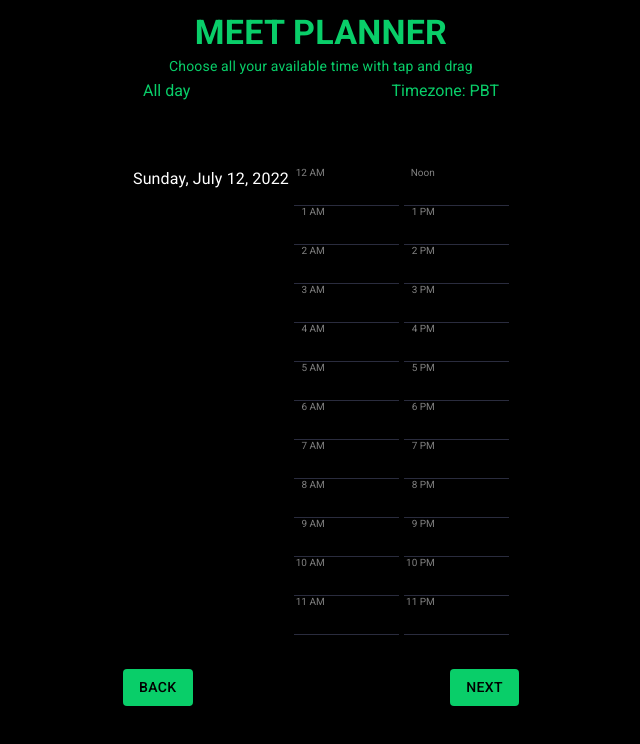
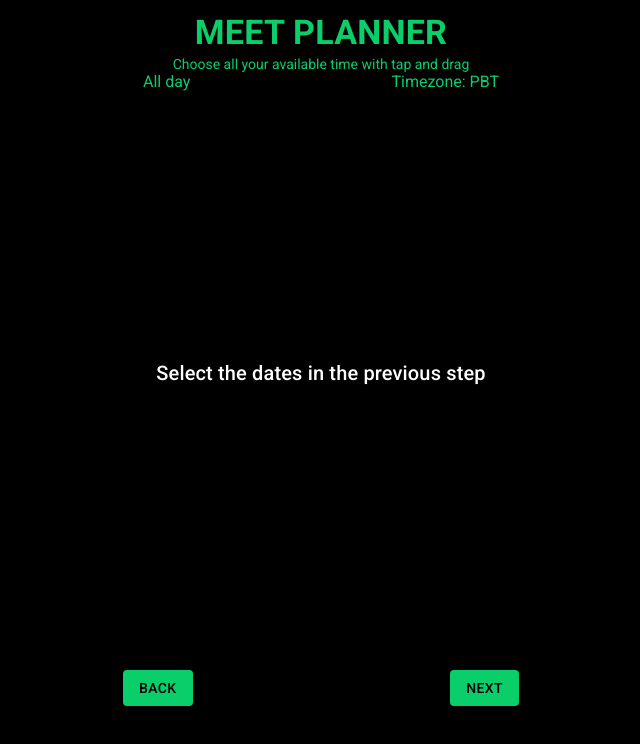
Before and after one commit to ramusee/meet_planner, a React (Create React App) app: page /timing in a window 1280 px wide. Shown: the top 744 px of the page, without its empty margins (319-959 px from the left). Built offline with nearby package versions, Linux system fonts and the light colour scheme.

Commit message:
add date tabs

```diff
--- a/src/App.css
+++ b/src/App.css
@@ -9,6 +9,6 @@
 }
 @media screen and (min-width: 320px) and (max-width: 374px) {
 	.app {
-		height: 515px;
+		height: 510px;
 	}
 }
--- a/src/components/timingComponents/datesPanel/DatesPanel.jsx
+++ b/src/components/timingComponents/datesPanel/DatesPanel.jsx
@@ -16,12 +16,17 @@ const shortNameDay = {
 
 const DatesPanel = () => {
 	const dates = useSelector(state => state.mainReducer.interface.dates);
+	const currentDate = useSelector(state => state.mainReducer.interface.currentDate);
 	const dispatch = useDispatch();
 	const handlerDateClick = (date) => {
 		dispatch(setCurrentDate(date));
 	};
 	return (
-		<Stack px="10px" direction="row" spacing={1}>
+		<Stack px="10px" direction="row" spacing={1}
+			   sx={{
+				   overflow: 'auto',
+			   }}
+		>
 			{dates.map(item => (
 				<Stack key={item.date} alignItems="center">
 					<Typography variant="body2"
@@ -35,7 +40,7 @@ const DatesPanel = () => {
 							 display: 'flex',
 							 justifyContent: 'center',
 							 alignItems: 'center',
-							 backgroundColor: '#ffffff',
+							 backgroundColor: currentDate===item.date ? '#ffffff' : '#000000',
 							 borderRadius: '50px',
 							 height: '30px',
 							 width: '30px',
@@ -43,9 +48,11 @@ const DatesPanel = () => {
 						 }}>
 						<Typography variant="body2"
 									component="span"
-									fontWeight="600"
+									fontWeight="500"
 									fontSize="16px"
-									color="black"
+									sx={{
+										color: currentDate===item.date ? '#000000' : '#ffffff'
+									}}
 						>
 							{new DateObject(item.date).day}
 						</Typography>
--- /dev/null
+++ b/src/components/timingComponents/timeTable/TimeTable.jsx
@@ -0,0 +1,30 @@
+import React from 'react';
+import {Box, Typography} from "@mui/material";
+import s from "../../../pages/timing/timing.module.css";
+import {DateObject} from "react-multi-date-picker";
+import {TimetableList} from "../timeTableList/TimetableList";
+import {useSelector} from "react-redux";
+
+const hoursAM = ['12 AM', '1 AM', '2 AM', '3 AM', '4 AM',
+	'5 AM', '6 AM', '7 AM', '8 AM', '9 AM', '10 AM', '11 AM'];
+const hoursPM = ['Noon', '1 PM', '2 PM', '3 PM', '4 PM',
+	'5 PM', '6 PM', '7 PM', '8 PM', '9 PM', '10 PM', '11 PM'
+];
+
+const TimeTable = ({date}) => {
+	const currentDate = useSelector(state => state.mainReducer.interface.currentDate)
+	console.log(date, currentDate);
+	return (
+		currentDate === date ? <Box>
+			<Typography className={s.date}>
+				{new DateObject(date).format("dddd MMMM D, YYYY")}
+			</Typography>
+			<Box className={s.timetable}>
+				<TimetableList hours={hoursAM} date={date}/>
+				<TimetableList hours={hoursPM} date={date}/>
+			</Box>
+		</Box> : null
+	);
+};
+
+export {TimeTable};
--- a/src/components/timingComponents/timeTableList/TimetableList.jsx
+++ b/src/components/timingComponents/timeTableList/TimetableList.jsx
@@ -2,7 +2,7 @@ import React, {useEffect, useRef} from 'react';
 import {TimeTableItem} from "./timeTableItem/TimeTableItem";
 import s from './timetableList.module.css'
 
-const TimetableList = ({hours}) => {
+const TimetableList = ({hours, date}) => {
 	useEffect(() => {
 		listRef.current.onpointerdown = () => {
 			return false;
@@ -16,6 +16,7 @@ const TimetableList = ({hours}) => {
 			{hours.map(hour => (
 				<TimeTableItem key={hour}
 							   hour={hour}
+							   date={date}
 							   listRef={listRef}
 				/>
 			))}
--- a/src/components/timingComponents/timeTableList/eventBlock/EventBlock.jsx
+++ b/src/components/timingComponents/timeTableList/eventBlock/EventBlock.jsx
@@ -10,7 +10,7 @@ import {useDispatch, useSelector} from "react-redux";
 import {deleteSlot, setRanges} from "../../../../store/slices/mainSlice";
 import s from './eventBlock.module.css';
 
-const EventBlock = ({listRef, hour}) => {
+const EventBlock = ({listRef, date, hour}) => {
 	const [isVisibleBlock, setIsVisibleBlock] = useState(false);
 	const [timeStart, setTimeStart] = useState(null);
 	const [timeEnd, setTimeEnd] = useState(null);
@@ -23,12 +23,12 @@ const EventBlock = ({listRef, hour}) => {
 	const refBottom = useRef(null);
 	const refDelete = useRef(null);
 	const ampm = hour === 'Noon' ? 'PM' : hour.slice(-2);
-	let ranges = [];
+	let ranges = []
 	dates.forEach(item => {
-		if(item.date === currentDate) ranges = item.ranges;
+		if(item.date === currentDate) {
+			ranges = item.ranges;
+		}
 	});
-	console.log(dates);
-	console.log(ranges);
 
 	useEffect(() => {
 		const resizeableEl = ref.current;
@@ -41,7 +41,7 @@ const EventBlock = ({listRef, hour}) => {
 		let topElInList = topEl - listPosition.top;
 		let bottomElInList = bottomEl - listPosition.top;
 		let closestBorder;
-		if (!isChange) {
+		if (!isChange && date===currentDate) {
 			ranges.forEach(item => {
 				if (item.id === hour) {
 					setIsVisibleBlock(true);
--- a/src/components/timingComponents/timeTableList/timeTableItem/TimeTableItem.jsx
+++ b/src/components/timingComponents/timeTableList/timeTableItem/TimeTableItem.jsx
@@ -2,7 +2,7 @@ import React from 'react';
 import {EventBlock} from "../eventBlock/EventBlock";
 import s from '../timetableList.module.css'
 
-const TimeTableItem = ({hour, listRef}) => {
+const TimeTableItem = ({hour, listRef, date}) => {
 	return (
 		<li className={s.timetable__item}
 		>
@@ -11,7 +11,7 @@ const TimeTableItem = ({hour, listRef}) => {
 						</span>
 			<EventBlock listRef={listRef}
 						hour={hour}
-
+						date={date}
 			/>
 		</li>
 	);
--- a/src/components/timingComponents/timeTableList/timetableList.module.css
+++ b/src/components/timingComponents/timeTableList/timetableList.module.css
@@ -20,7 +20,7 @@
 
 @media screen and (min-width: 320px) and (max-width: 374px) {
 	.timetable__item {
-		min-height: 28px;
+		min-height: 29px;
 	}
 }
 @media screen and (min-width: 375px) and (max-width: 390px)  {
--- a/src/pages/concurrences/Concurrences.jsx
+++ b/src/pages/concurrences/Concurrences.jsx
@@ -28,31 +28,6 @@ const Concurrences = () => {
 					>
 						Timezone: PDT
 					</Typography>
-					</Stack>
-					<Stack direction="row"
-						   justifyContent="space-between"
-						   mt="10px"
-						   p="10px"
-						   sx={{
-							   border: "1px solid grey",
-							   borderRadius: "10px",
-						   }}
-					>
-						<Stack direction="row"
-							   justifyContent="space-between"
-							   width="100%"
-						>
-							<Typography color="text.primary">{userName || 'name'}</Typography>
-							<Stack alignItems="center">
-								<Avatar alt="google calendar icon"
-										variant="rounded"
-										sx={{
-											width: "40px"
-										}}
-										src={googleIcon}/>
-								<Typography color="text.primary" fontWeight="500">Schedule</Typography>
-							</Stack>
-						</Stack>
 				</Stack>
 				<Stack direction="row"
 					   justifyContent="space-between"
--- a/src/pages/datePicker/DatePicker.jsx
+++ b/src/pages/datePicker/DatePicker.jsx
@@ -21,9 +21,13 @@ const DatePicker = () => {
 
 	}
 
-	const handlerBtnOnClick = (e) => {
-		dates.length ? navigate("/timing") : setIsNotValidDate(true)
-		dispatch(setCurrentDate(dates[0].date))
+	const handlerBtnOnClick = () => {
+		if(dates.length) {
+			navigate("/timing")
+			dispatch(setCurrentDate(dates[0].date))
+		} else {
+			setIsNotValidDate(true)
+		}
 	}
 	return (
 		<>
--- a/src/pages/timing/Timing.jsx
+++ b/src/pages/timing/Timing.jsx
@@ -1,38 +1,36 @@
 import React from 'react';
-import {TimetableList} from "../../components/timingComponents/timeTableList/TimetableList";
 import s from './timing.module.css';
 import {Box, Button, Stack, Typography} from "@mui/material";
 import {Link} from "react-router-dom";
 import {DatesPanel} from "../../components/timingComponents/datesPanel/DatesPanel";
+import {useSelector} from "react-redux";
+import {TimeTable} from "../../components/timingComponents/timeTable/TimeTable";
 
-const hoursAM = ['12 AM', '1 AM', '2 AM', '3 AM', '4 AM',
-	'5 AM', '6 AM', '7 AM', '8 AM', '9 AM', '10 AM', '11 AM'];
-const hoursPM = ['Noon', '1 PM', '2 PM', '3 PM', '4 PM',
-	'5 PM', '6 PM', '7 PM', '8 PM', '9 PM', '10 PM', '11 PM'
-];
+
 
 const Timing = () => {
-
+	const {dates} = useSelector(state => state.mainReducer.interface);
 	return (<>
 			<Box px="10px">
-				<Typography textAlign="center"
-							variant="body2"
-							color="text.primary"
-							mb="5px"
+				<span className={s.title}
 				>
 					Choose all your available time with tap and drag
-				</Typography>
+				</span>
 				<Box className={s.settings_panel}>
-					<span className="settings-panel__item">All day</span>
-					<span className="settings-panel__item">Timezone: PBT</span>
+					<span>All day</span>
+					<span>Timezone: PBT</span>
 				</Box>
 			</Box>
 			<DatesPanel/>
-			<Box className={s.timetable}>
-				<Typography className={s.date}> Sunday, July 12, 2022 </Typography>
-				<TimetableList hours={hoursAM}/>
-				<TimetableList hours={hoursPM}/>
-			</Box>
+			{dates.map(item => (
+				<TimeTable key={item.date} date={item.date}/>
+			))}
+			{!dates.length && <Typography textAlign="center"
+										  variant="h6"
+										  mb="150px"
+			>
+				Select the dates in the previous step
+			</Typography>}
 			<Stack direction="row"
 				   width="100%"
 				   justifyContent="space-between"
--- a/src/pages/timing/timing.module.css
+++ b/src/pages/timing/timing.module.css
@@ -16,3 +16,24 @@
 	gap: 5px;
 	padding: 6px 10px;
 }
+.title {
+	display: block;
+	width: 100%;
+	text-align: center;
+	color: #09CE69;
+	font-size: 14px;
+}
+
+@media screen and (min-width: 320px) and (max-width: 374px) {
+	.settings_panel {
+		font-size: 12px;
+	}
+	.title {
+		font-size: 12px;
+	}
+}
+@media screen and (min-width: 375px) and (max-width: 390px)  {
+	.timetable__item {
+		min-height: 33px;
+	}
+}
```
Also changed, not shown: src/pages/datePicker/datePicker.css (+0 -8 lines). Lines whose indentation alone changed are shown as unchanged.
